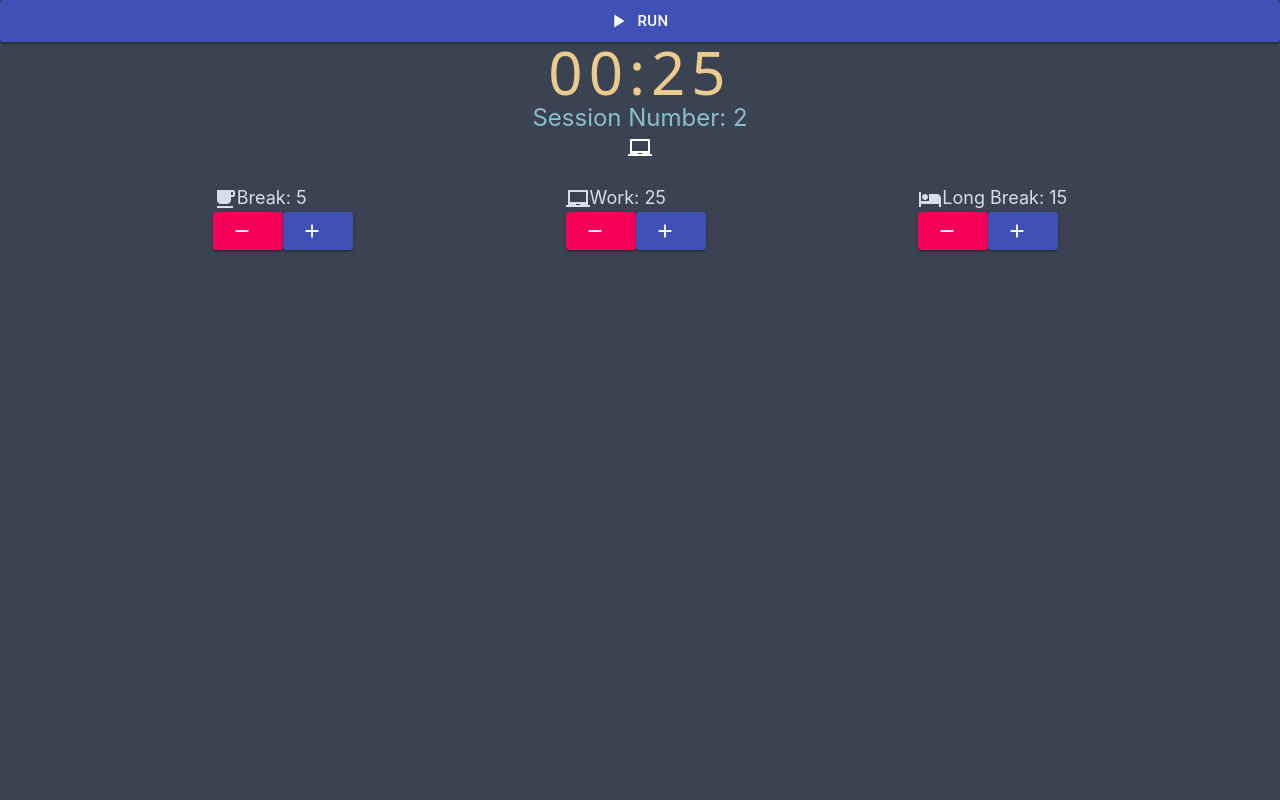
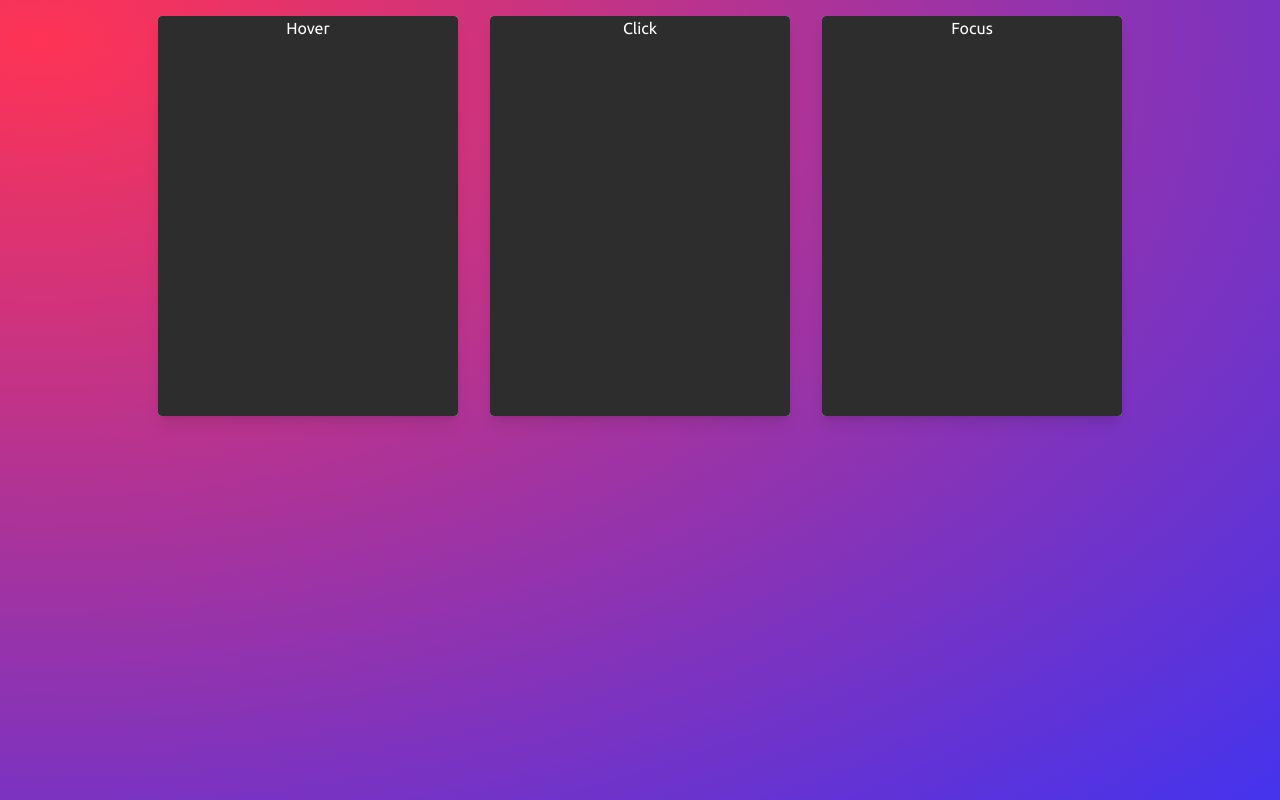
Before and after one commit to JoaoVitorOtavio/react-pomodoro, a React (Create React App) app: page / in a window 1280 px wide. Built offline with nearby package versions, Linux system fonts and the light colour scheme.

Commit message:
Criando componente de flip card para estilizar o pomodoro

```diff
--- a/package.json
+++ b/package.json
@@ -11,6 +11,7 @@
     "@testing-library/jest-dom": "^5.16.5",
     "@testing-library/react": "^13.4.0",
     "@testing-library/user-event": "^13.5.0",
+    "classnames": "^2.3.2",
     "luxon": "^3.0.3",
     "react": "^18.2.0",
     "react-dom": "^18.2.0",
--- a/src/App.js
+++ b/src/App.js
@@ -1,14 +1,43 @@
 import Timer from './Timer';
 import Customizer from './Customizer';
+import FlipCard from './components/FlipCard';
 
 import "./App.css";
+import './components/FlipCard/styles.css';
+
+const cards = [
+    {
+        id: "1",
+        variant: "hover",
+        front: "Hover",
+        back: "Back"
+    },
+    {
+        id: "2",
+        variant: "click",
+        front: "Click",
+        back: "Back"
+    },
+    {
+        id: "3",
+        variant: "focus",
+        front: "Focus",
+        back: "Back"
+    }
+];
 
 function App() {
     return (
         <div className="App">
-            <Customizer>
+            <div className='container w-full flex justify-center'>
+                {cards.map((card) => (
+                    <FlipCard key={card.id} card={card} />
+                ))}
+
+            </div>
+            {/* <Customizer>
                 <Timer />
-            </Customizer>
+            </Customizer> */}
         </div>
     );
 }
--- /dev/null
+++ b/src/components/FlipCard/index.js
@@ -0,0 +1,41 @@
+import React, { useState } from 'react';
+import cn from "classnames";
+
+import "./styles.css";
+
+function FlipCard({ card }) {
+	const [showBack, setShowBack] = useState(false);
+
+	function handleClick() {
+		if (card.variant === "click") {
+			setShowBack(!showBack);
+		}
+	}
+	return (
+		<>
+			<div className="flip-card-outer max-w-sm rounded overflow-hidden shadow-lg bg-[white] m-4 cursor-pointer"
+				onClick={handleClick}
+			>
+				<div
+					className={cn("flip-card-inner", {
+						showBack,
+						"hover-trigger": card.variant === "hover"
+					})}
+				>
+					<div className="card front">
+						<div className="card-body flex justify-center items-center">
+							<p className="card-text fs-1 fw-bold">{card.front}</p>
+						</div>
+					</div>
+					<div className="card back">
+						<div className="card-body flex justify-center items-center">
+							<p className="card-text fs-1 fw-bold">{card.back}</p>
+						</div>
+					</div>
+				</div>
+			</div>
+		</>
+	);
+}
+
+export default FlipCard;
--- /dev/null
+++ b/src/components/FlipCard/styles.css
@@ -0,0 +1,62 @@
+@import url("https://fonts.googleapis.com/css2?family=Ubuntu:wght@400;700&display=swap");
+
+body {
+  font-family: "Ubuntu", sans-serif;
+  background-image: radial-gradient(
+    farthest-corner at 40px 40px,
+    #f35 0%,
+    #43e 100%
+  );
+}
+
+.container {
+  height: 100vh;
+}
+
+.flip-card-outer {
+  width: 300px;
+  height: 400px;
+  margin: 25px 0;
+}
+
+.focus-trigger:focus {
+  outline: 5px solid greenyellow;
+  outline-offset: 5px;
+}
+
+.flip-card-inner {
+  transform-style: preserve-3d;
+  transition: 0.5s linear 0.1s;
+  position: relative;
+  width: inherit;
+  height: inherit;
+}
+
+.hover-trigger:hover {
+  transform: rotateY(180deg);
+}
+
+.showBack {
+  transform: rotateY(180deg);
+}
+
+.card {
+  backface-visibility: hidden;
+  position: absolute;
+  top: 0;
+  left: 0;
+  width: 100%;
+  height: 100%;
+}
+
+.front {
+  transform: rotateY(0);
+  background-color: #2d2d2d;
+  color: #fff;
+}
+
+.back {
+  transform: rotateY(180deg);
+  background-color: #fff;
+  color: #2d2d2d;
+}
```
Also changed, not shown: 1 other file (tests, documents, lock files or other folders).
